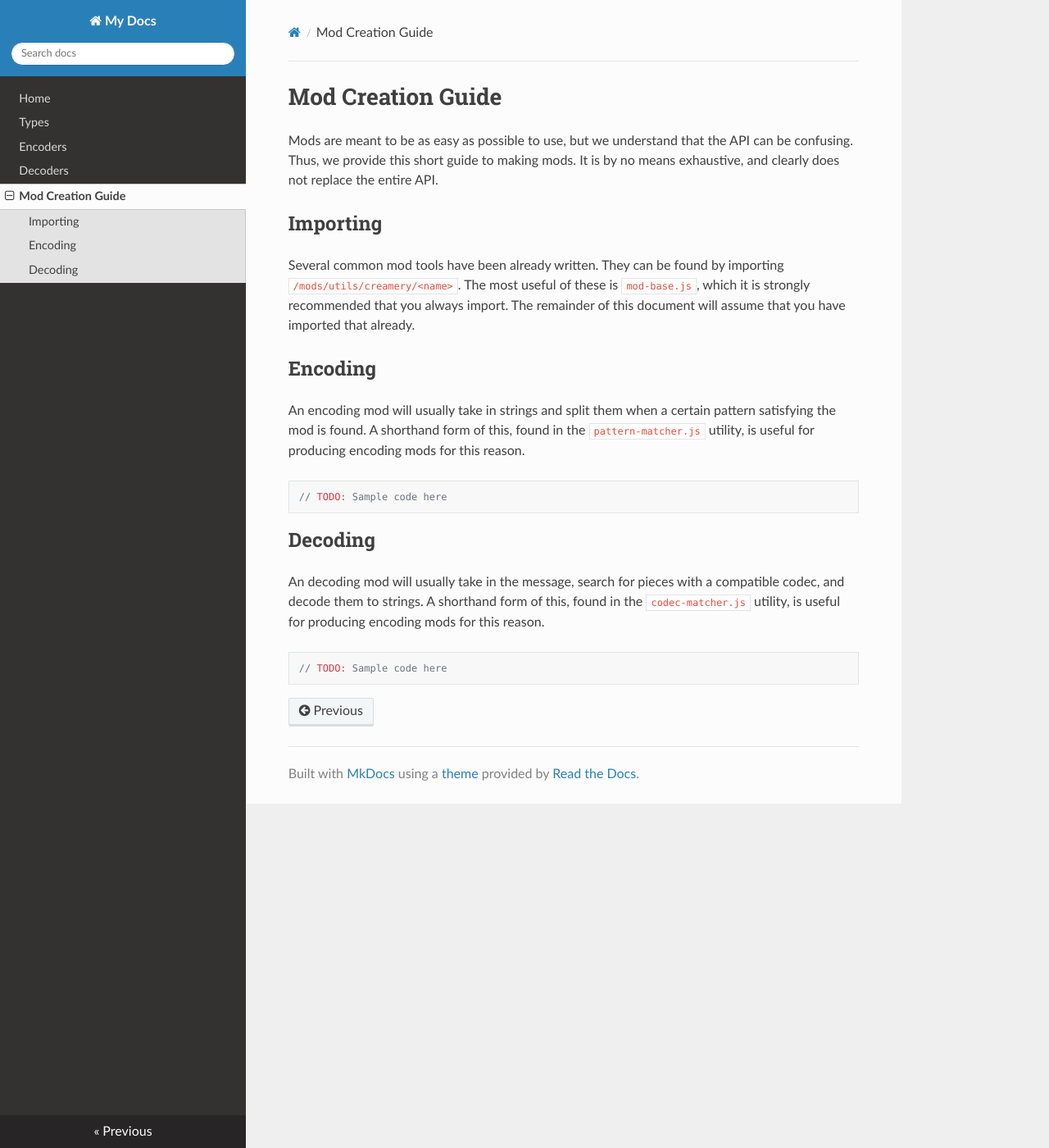
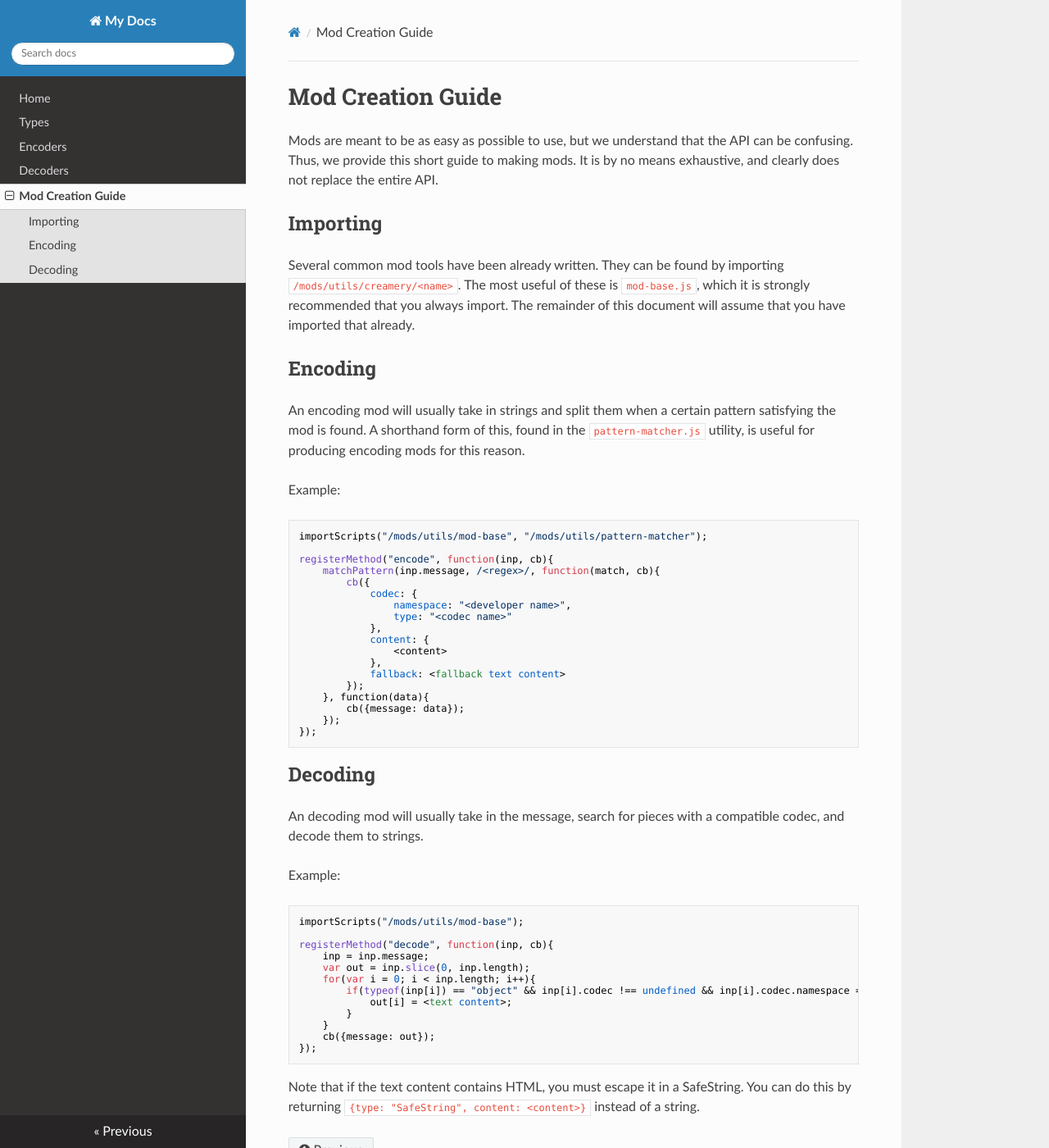
Before and after one commit to bluepichu/a-la-mod, an MkDocs documentation site: the page built from docs/mod-creation.md, in a window 1280 px wide and 1400 px high. Shown: the whole window at 82% size. Built offline with MkDocs 1.6.1, drawn with Linux system fonts in a browser that asks for light colours; nearby versions of some CDN libraries; old or Windows-style settings are respelled for this version of MkDocs.

Commit message:
Update mod creation guide

````diff
--- a/docs/mod-creation.md
+++ b/docs/mod-creation.md
@@ -10,14 +10,48 @@ Several common mod tools have been already written.  They can be found by import
 
 An encoding mod will usually take in strings and split them when a certain pattern satisfying the mod is found.  A shorthand form of this, found in the `pattern-matcher.js` utility, is useful for producing encoding mods for this reason.
 
-```
-// TODO: Sample code here
+Example:
+
+```js
+importScripts("/mods/utils/mod-base", "/mods/utils/pattern-matcher");
+
+registerMethod("encode", function(inp, cb){
+	matchPattern(inp.message, /<regex>/, function(match, cb){
+		cb({
+			codec: {
+				namespace: "<developer name>",
+				type: "<codec name>"
+			},
+			content: {
+				<content>
+			},
+			fallback: <fallback text content>
+		});
+	}, function(data){
+		cb({message: data});
+	});
+});
 ```
 
 ## Decoding
 
-An decoding mod will usually take in the message, search for pieces with a compatible codec, and decode them to strings.  A shorthand form of this, found in the `codec-matcher.js` utility, is useful for producing encoding mods for this reason.
+An decoding mod will usually take in the message, search for pieces with a compatible codec, and decode them to strings.
 
+Example:
+
+```js
+importScripts("/mods/utils/mod-base");
+
+registerMethod("decode", function(inp, cb){
+	inp = inp.message;
+	var out = inp.slice(0, inp.length);
+	for(var i = 0; i < inp.length; i++){
+		if(typeof(inp[i]) == "object" && inp[i].codec !== undefined && inp[i].codec.namespace == "<developer name>" && inp[i].codec.type == "<codec name>"){
+			out[i] = <text content>;
+		}
+	}
+	cb({message: out});
+});
 ```
-// TODO: Sample code here
-```
+
+Note that if the text content contains HTML, you must escape it in a SafeString.  You can do this by returning `{type: "SafeString", content: <content>}` instead of a string.
````
